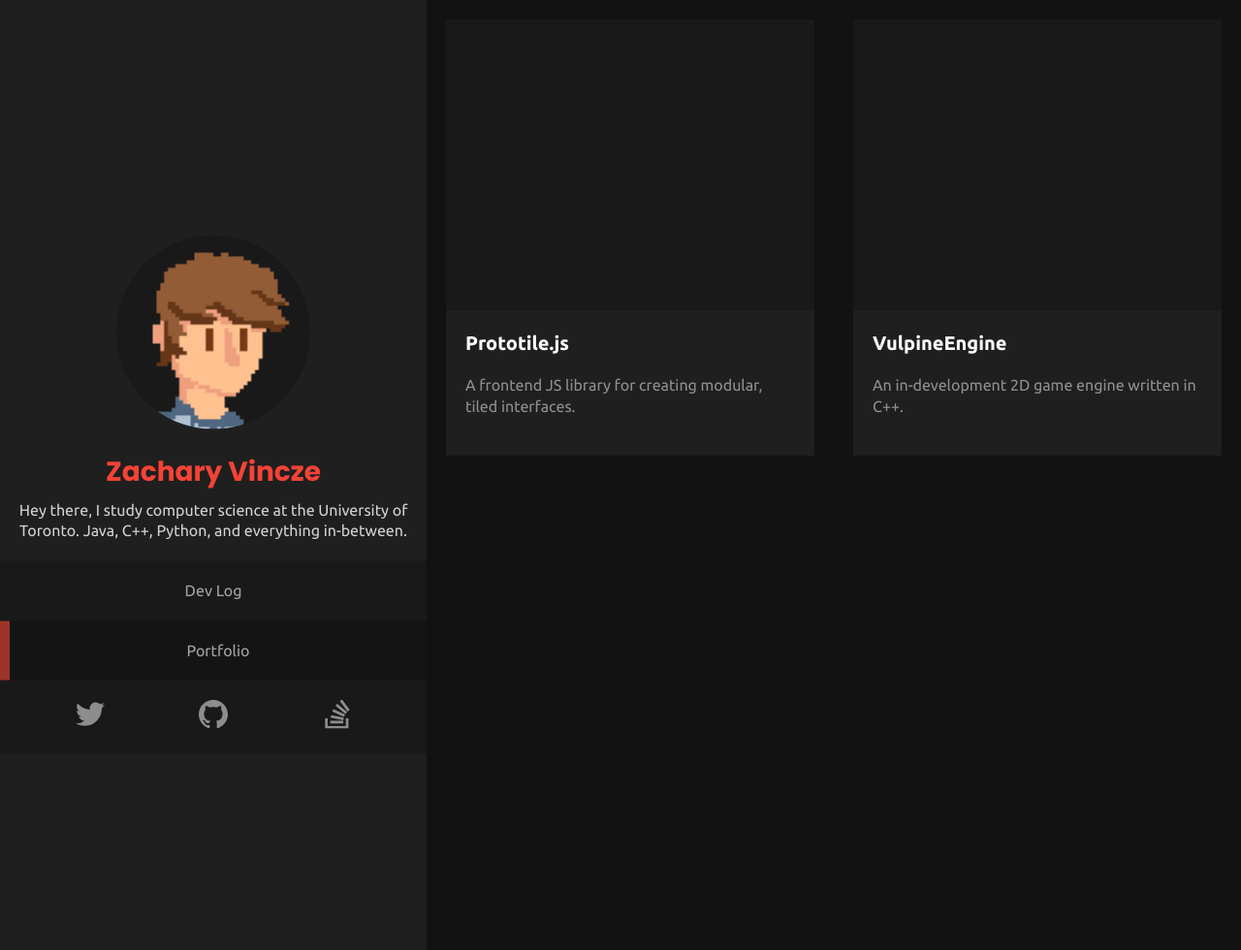
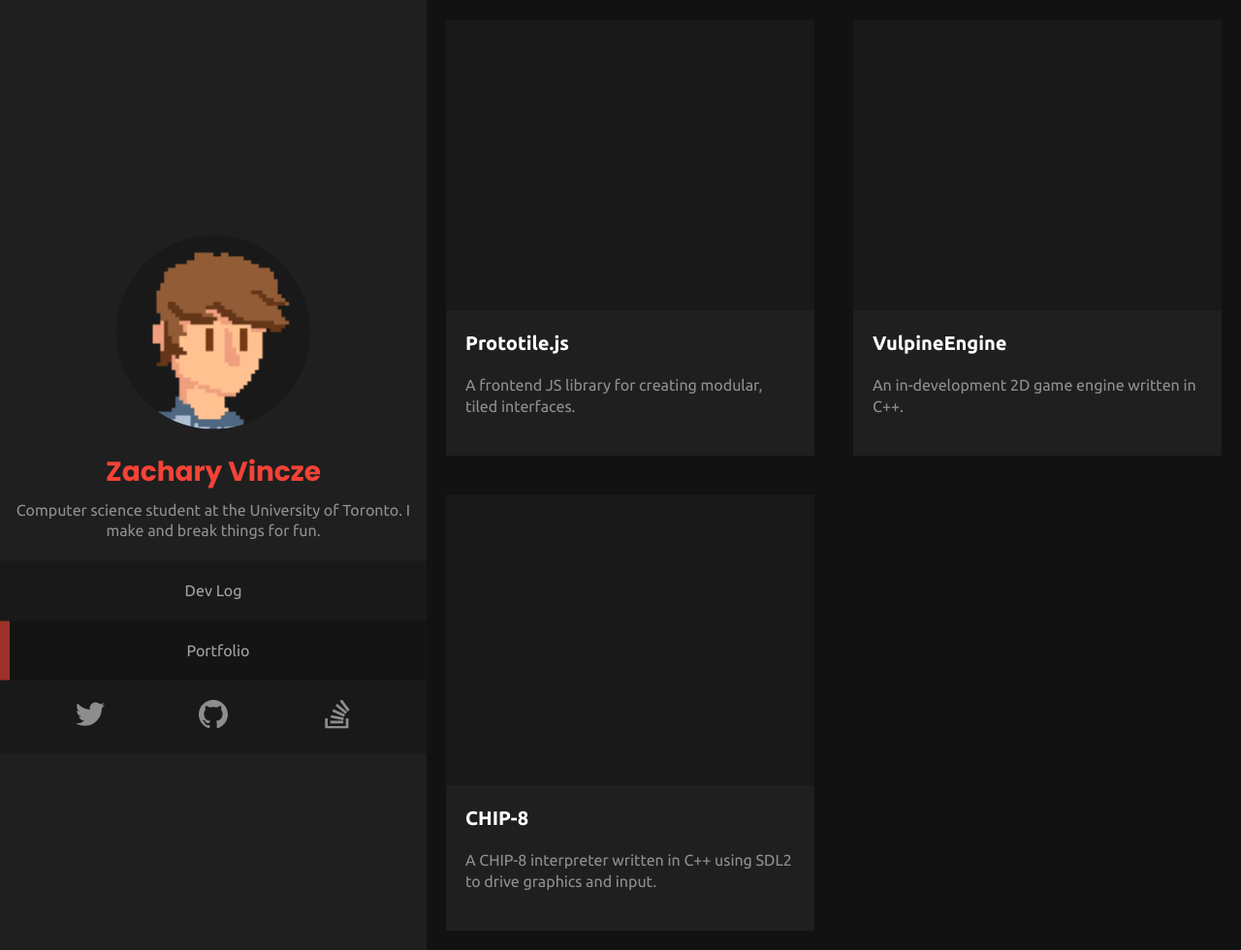
Before and after one commit to zacharyvincze/zacharyvincze.github.io, a Jekyll site: the page built from portfolio.html, in a window 1280 px wide and 980 px high. Shown: the whole window at 97% size. Built offline with Jekyll 4.4.1, drawn with Linux system fonts in a browser that asks for light colours.

Commit message:
Fixed portfolio flex layout and added another project

```diff
--- a/_config.yml
+++ b/_config.yml
@@ -20,9 +20,8 @@
 
 title: Zachary Vincze
 email: zacharyvincze@gmail.com
-description:
-  Hey there, I study computer science at the University of Toronto. Java, C++, Python,
-  and everything in-between.
+description: Computer science student at the University of Toronto.
+    I make and break things for fun.
 baseurl: "" # the subpath of your site, e.g. /blog
 url: "https://zacharyvincze.com" # the base hostname & protocol for your site, e.g. http://example.com
 twitter_username: zacharyvincze
@@ -36,7 +35,7 @@ meta-description: I'm a computer scientist studying at the University of Toronto
 
 # Build settings
 plugins:
-  - jekyll-feed
+    - jekyll-feed
 # Exclude from processing.
 # The following items will not be processed, by default.
 # Any item listed under the `exclude:` key here will be automatically added to
--- a/_data/projects.yml
+++ b/_data/projects.yml
@@ -4,3 +4,7 @@
 
 - name: VulpineEngine
   description: An in-development 2D game engine written in C++.
+
+- name: CHIP-8
+  description: A CHIP-8 interpreter written in C++ using SDL2 to drive graphics and input.
+  link: https://github.com/zacharyvincze/chip8
--- a/_includes/header.html
+++ b/_includes/header.html
@@ -26,7 +26,7 @@
                 <div class="profile">
                     <div class="profile-picture"></div>
                     <a href="/" class="logo">{{ site.title }}</a>
-                    <p class="description">{{ site.description }}</p>
+                    <p class="text-faded description">{{ site.description }}</p>
                     <div class="links">
                         <a href="/" {% if page.name=="index.html" %}class="active"{% endif %}>Dev Log</a>
                         <a href="/portfolio" {% if page.name=="portfolio.html" %}class="active"{% endif %}>Portfolio</a>
--- a/_sass/_portfolio.scss
+++ b/_sass/_portfolio.scss
@@ -1,12 +1,12 @@
 .portfolio {
     display: flex;
     flex-wrap: wrap;
-    justify-content: center;
+    justify-content: left;
 
     a {
         opacity: 1;
         color: white;
-        flex: 1 0 calc(50% - 40px);
+        flex-basis: calc(50% - 40px);
         margin: 20px;
     }
 
--- a/_sass/_sidebar.scss
+++ b/_sass/_sidebar.scss
@@ -40,7 +40,6 @@
         }
 
         .description {
-            opacity: 0.8;
             font-size: $small-size;
             text-align: center;
         }
```
